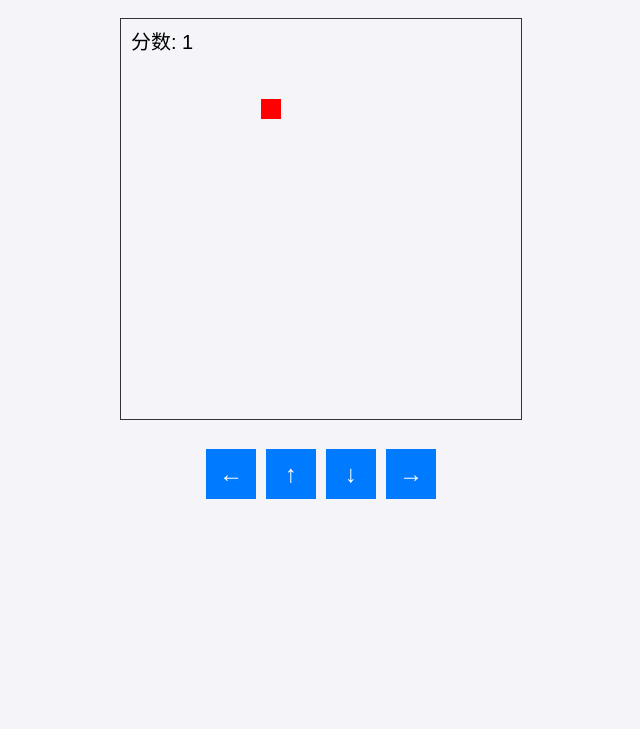
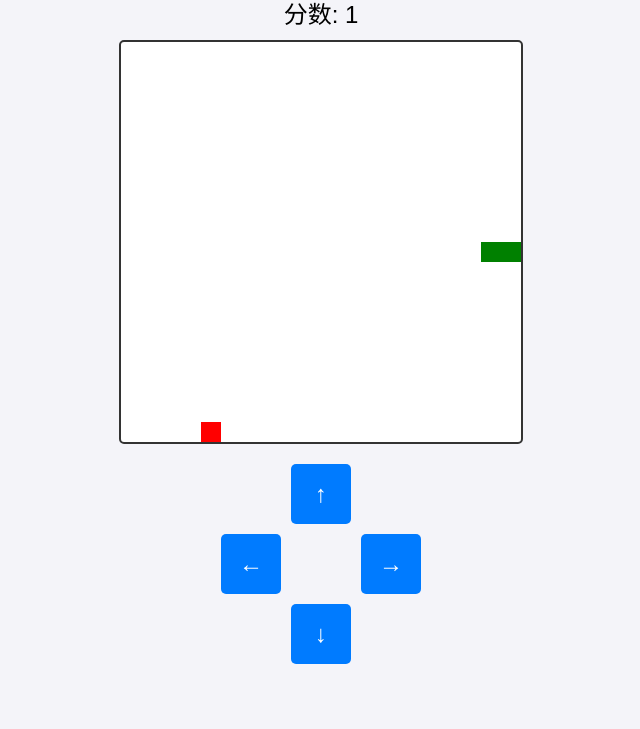
Before and after one commit to shiyishiyishiyi-jxy/shitou, a plain HTML site: page tanchishe.html in a window 1280 px wide. Shown: the part 71-800 px from the top of the page, without its empty margins (319-959 px from the left). Drawn offline with Linux system fonts and the light colour scheme.

Commit message:
Update tanchishe.html

```diff
--- a/tanchishe.html
+++ b/tanchishe.html
@@ -6,104 +6,142 @@
     <meta name="viewport" content="width=device-width, initial-scale=1.0, maximum-scale=1.0, user-scalable=no">
     <title>手机版贪吃蛇游戏</title>
     <style>
-        body {
-            font-family: Arial, sans-serif;
-            text-align: center;
-            background-color: #f4f4f9;
+        * {
+            box-sizing: border-box;
             margin: 0;
             padding: 0;
         }
 
-        canvas {
-            border: 1px solid #333;
-            max-width: 100%;
-            max-height: 100%;
+        body {
+            font-family: Arial, sans-serif;
+            display: flex;
+            flex-direction: column;
+            align-items: center;
+            justify-content: center;
+            height: 100vh;
+            background-color: #f4f4f9;
+        }
+
+        #gameCanvas {
+            border: 2px solid #333;
+            border-radius: 5px;
+            max-width: 90%;
+            max-height: 70%;
+            background-color: #fff;
         }
 
         .controls {
-            display: flex;
-            justify-content: center;
+            display: grid;
+            grid-template-columns: repeat(3, 1fr);
+            gap: 10px;
             margin-top: 20px;
         }
 
         .control-button {
-            width: 50px;
-            height: 50px;
+            width: 60px;
+            height: 60px;
             background-color: #007BFF;
             color: white;
             font-size: 24px;
             display: flex;
             align-items: center;
             justify-content: center;
-            margin: 5px;
+            border-radius: 5px;
             cursor: pointer;
             -webkit-tap-highlight-color: transparent;
+            transition: background-color 0.2s ease;
+        }
+
+        .control-button:active {
+            background-color: #0056b3;
+        }
+
+        #score-board {
+            font-size: 24px;
+            margin-bottom: 10px;
         }
     </style>
 </head>
 
 <body>
-    <h1>手机版贪吃蛇游戏</h1>
+    <div id="score-board">分数: <span id="score">0</span></div>
     <canvas id="gameCanvas"></canvas>
     <div class="controls">
+        <div></div>
+        <div class="control-button" onclick="changeDirection('up')">&uarr;</div>
+        <div></div>
         <div class="control-button" onclick="changeDirection('left')">&larr;</div>
-        <div class="control-button" onclick="changeDirection('up')">&uarr;</div>
+        <div></div>
+        <div class="control-button" onclick="changeDirection('right')">&rarr;</div>
+        <div></div>
         <div class="control-button" onclick="changeDirection('down')">&darr;</div>
-        <div class="control-button" onclick="changeDirection('right')">&rarr;</div>
+        <div></div>
     </div>
 
     <script>
+        // 游戏配置
+        const gameConfig = {
+            blockSize: 20,
+            speed: 100,
+        };
+
+        // 获取元素
         const canvas = document.getElementById('gameCanvas');
         const ctx = canvas.getContext('2d');
+        const scoreElement = document.getElementById('score');
 
-        // 根据屏幕大小调整画布大小
-        canvas.width = Math.min(window.innerWidth - 20, 400);
-        canvas.height = Math.min(window.innerHeight - 150, 400);
+        // 初始化画布大小
+        function setCanvasSize() {
+            canvas.width = Math.min(window.innerWidth - 20, 400);
+            canvas.height = Math.min(window.innerHeight - 200, 400);
+        }
+        setCanvasSize();
 
-        const blockSize = 20;
+        // 初始化游戏变量
         let snake = [
-            { x: Math.floor(canvas.width / 2 / blockSize) * blockSize, y: Math.floor(canvas.height / 2 / blockSize) * blockSize }
+            {
+                x: Math.floor(canvas.width / 2 / gameConfig.blockSize) * gameConfig.blockSize,
+                y: Math.floor(canvas.height / 2 / gameConfig.blockSize) * gameConfig.blockSize
+            }
         ];
         let food = {
-            x: Math.floor(Math.random() * (canvas.width / blockSize)) * blockSize,
-            y: Math.floor(Math.random() * (canvas.height / blockSize)) * blockSize
+            x: Math.floor(Math.random() * (canvas.width / gameConfig.blockSize)) * gameConfig.blockSize,
+            y: Math.floor(Math.random() * (canvas.height / gameConfig.blockSize)) * gameConfig.blockSize
         };
         let direction = 'right';
         let score = 0;
+        let gameInterval;
 
+        // 绘制游戏元素
         function draw() {
             ctx.clearRect(0, 0, canvas.width, canvas.height);
 
             // 绘制蛇
-            snake.forEach((segment) => {
+            snake.forEach(segment => {
                 ctx.fillStyle = 'green';
-                ctx.fillRect(segment.x, segment.y, blockSize, blockSize);
+                ctx.fillRect(segment.x, segment.y, gameConfig.blockSize, gameConfig.blockSize);
             });
 
             // 绘制食物
             ctx.fillStyle = 'red';
-            ctx.fillRect(food.x, food.y, blockSize, blockSize);
-
-            // 绘制分数
-            ctx.fillStyle = 'black';
-            ctx.font = '20px Arial';
-            ctx.fillText(`分数: ${score}`, 10, 30);
+            ctx.fillRect(food.x, food.y, gameConfig.blockSize, gameConfig.blockSize);
         }
 
+        // 移动蛇
         function move() {
             let head = { ...snake[0] };
             switch (direction) {
                 case 'right':
-                    head.x += blockSize;
+                    head.x += gameConfig.blockSize;
                     break;
                 case 'left':
-                    head.x -= blockSize;
+                    head.x -= gameConfig.blockSize;
                     break;
                 case 'up':
-                    head.y -= blockSize;
+                    head.y -= gameConfig.blockSize;
                     break;
                 case 'down':
-                    head.y += blockSize;
+                    head.y += gameConfig.blockSize;
                     break;
             }
             snake.unshift(head);
@@ -111,9 +149,10 @@
             // 检查是否吃到食物
             if (head.x === food.x && head.y === food.y) {
                 score++;
+                scoreElement.textContent = score;
                 food = {
-                    x: Math.floor(Math.random() * (canvas.width / blockSize)) * blockSize,
-                    y: Math.floor(Math.random() * (canvas.height / blockSize)) * blockSize
+                    x: Math.floor(Math.random() * (canvas.width / gameConfig.blockSize)) * gameConfig.blockSize,
+                    y: Math.floor(Math.random() * (canvas.height / gameConfig.blockSize)) * gameConfig.blockSize
                 };
             } else {
                 snake.pop();
@@ -123,13 +162,15 @@
             if (
                 head.x < 0 || head.x >= canvas.width ||
                 head.y < 0 || head.y >= canvas.height ||
-                snake.slice(1).some((segment) => segment.x === head.x && segment.y === head.y)
+                snake.slice(1).some(segment => segment.x === head.x && segment.y === head.y)
             ) {
+                clearInterval(gameInterval);
                 alert(`游戏结束！你的分数是: ${score}`);
                 location.reload();
             }
         }
 
+        // 改变方向
         function changeDirection(newDirection) {
             if (
                 (newDirection === 'right' && direction !== 'left') ||
@@ -169,13 +210,15 @@
             }
         });
 
-        function gameLoop() {
-            draw();
-            move();
-            setTimeout(gameLoop, 100);
+        // 启动游戏
+        function startGame() {
+            gameInterval = setInterval(() => {
+                draw();
+                move();
+            }, gameConfig.speed);
         }
 
-        gameLoop();
+        startGame();
     </script>
 </body>
 
```
